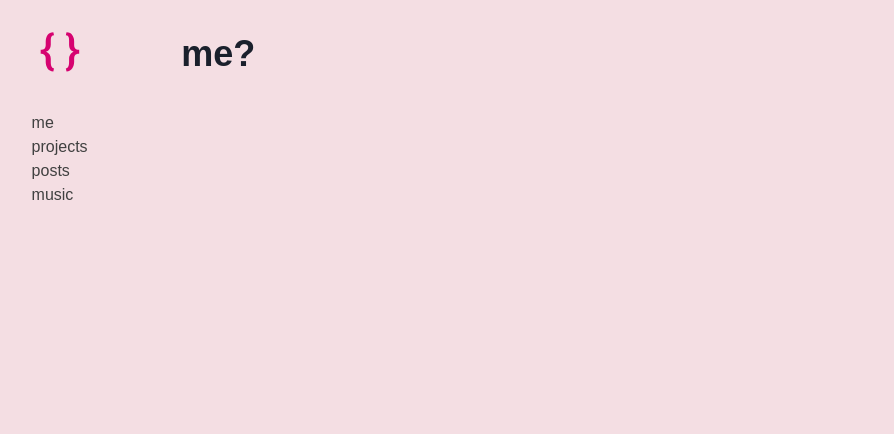
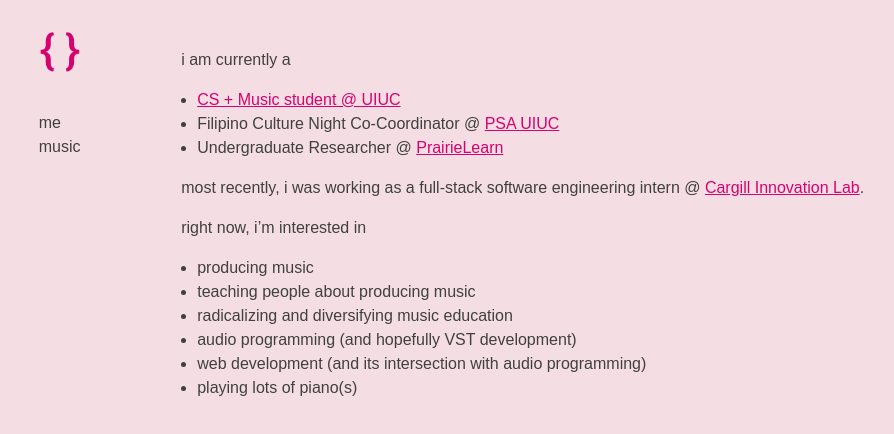
Before and after one commit to renzol2/portfolio, a Next.js app: page /me in a window 1280 px wide. Shown: the top 434 px of the page, without its empty margins (94-988 px from the left). Built offline with nearby package versions, Linux system fonts and the light colour scheme.

Commit message:
Add MDX support

```diff
--- a/components/Hoverable.tsx
+++ b/components/Hoverable.tsx
@@ -7,13 +7,7 @@ export default function Hoverable({
   isLink = false,
   externalHref = '',
   props,
-}: {
-  color?: string;
-  children: React.ReactNode;
-  isLink?: boolean;
-  externalHref?: string;
-  props?: ChakraProps;
-}) {
+}: any) {
   const HoverableComponent = isLink ? Link : chakra.span;
   return (
     <HoverableComponent
--- a/components/Navbar.tsx
+++ b/components/Navbar.tsx
@@ -18,8 +18,8 @@ import logo from '../public/assets/logo.svg';
 export default function Navbar() {
   const NAVIGATION = [
     { text: 'me', path: '/me' },
-    { text: 'projects', path: '/projects' },
-    { text: 'posts', path: '/posts' },
+    // { text: 'projects', path: '/projects' },
+    // { text: 'posts', path: '/posts' },
     { text: 'music', path: '/music' },
   ];
 
--- a/components/Page.tsx
+++ b/components/Page.tsx
@@ -1,6 +1,7 @@
 import { Box, Center, Fade, Grid } from '@chakra-ui/react';
 import Head from 'next/head';
 import React from 'react';
+import { TEXT } from '../theme/colors';
 import Navbar from './Navbar';
 
 export default function Page({
@@ -19,7 +20,7 @@ export default function Page({
       </Head>
       <Grid templateColumns={{ base: '100%', md: '20% 80%' }} p="2.5%">
         <Navbar />
-        <Box>{children}</Box>
+        <Box color={TEXT}>{children}</Box>
       </Grid>
     </>
   );
--- /dev/null
+++ b/components/mdxComponents.tsx
@@ -0,0 +1,29 @@
+import { Text, UnorderedList, OrderedList, ListItem } from '@chakra-ui/react';
+import Hoverable from './Hoverable';
+import { HIGHLIGHT_COLOR, PRIMARY_ACCENT, TEXT } from '../theme/colors';
+
+const mdxComponents = {
+  p: (props: any) => (
+    <Text
+      my="1rem"
+      _selection={{
+        background: HIGHLIGHT_COLOR,
+      }}
+      color={TEXT}
+      {...props}
+    />
+  ),
+  ul: UnorderedList,
+  ol: OrderedList,
+  li: (props: any) => (
+    <ListItem
+      _selection={{
+        background: HIGHLIGHT_COLOR,
+      }}
+      {...props}
+    />
+  ),
+  a: (props: any) => <Hoverable externalHref={props.href} isLink {...props} />,
+};
+
+export default mdxComponents;
--- /dev/null
+++ b/content/me.mdx
@@ -0,0 +1,16 @@
+i am currently a
+
+- [CS + Music student @ UIUC](https://music.illinois.edu/area/cs-music)
+- Filipino Culture Night Co-Coordinator @ [PSA UIUC](http://psauiuc.org/)
+- Undergraduate Researcher @ [PrairieLearn](https://www.prairielearn.org/)
+
+most recently, i was working as a full-stack software engineering intern @ [Cargill Innovation Lab](https://researchpark.illinois.edu/tenant_directory/cargill-innovation-lab/).
+
+right now, i’m interested in
+
+- producing music
+- teaching people about producing music
+- radicalizing and diversifying music education
+- audio programming (and hopefully VST development)
+- web development (and its intersection with audio programming)
+- playing lots of piano(s)
--- /dev/null
+++ b/content/music.mdx
@@ -0,0 +1 @@
+i do write music. i'll post it here soon
--- /dev/null
+++ b/next.config.js
@@ -0,0 +1,25 @@
+module.exports = {
+  // Prefer loading of ES Modules over CommonJS
+  // experimental: { esmExternals: true },
+  // Support MDX files as pages:
+  pageExtensions: ['md', 'mdx', 'tsx', 'ts', 'jsx', 'js'],
+  // Support loading `.md`, `.mdx`:
+  webpack(config, options) {
+    config.module.rules.push({
+      test: /\.mdx?$/,
+      use: [
+        // The default `babel-loader` used by Next:
+        options.defaultLoaders.babel,
+        {
+          loader: '@mdx-js/loader',
+          /** @type {import('@mdx-js/loader').Options} */
+          options: {
+            /* jsxImportSource: …, otherOptions… */
+          },
+        },
+      ],
+    });
+
+    return config;
+  },
+};
--- a/package.json
+++ b/package.json
@@ -14,6 +14,7 @@
     "@emotion/styled": "^11",
     "@fontsource/roboto-mono": "^4.5.0",
     "@fontsource/sora": "^4.5.0",
+    "@mdx-js/loader": "^2.0.0-rc.2",
     "framer-motion": "^5",
     "next": "12.0.7",
     "react": "17.0.2",
--- a/pages/me.tsx
+++ b/pages/me.tsx
@@ -1,11 +1,12 @@
-import { Box, Text, Heading } from '@chakra-ui/react';
 import type { NextPage } from 'next';
+import mdxComponents from '../components/mdxComponents';
 import Page from '../components/Page';
+import Me from '../content/me.mdx';
 
 const About: NextPage = () => {
   return (
     <Page>
-      <Heading>me?</Heading>
+      <Me components={mdxComponents} />
     </Page>
   );
 };
--- a/pages/music.tsx
+++ b/pages/music.tsx
@@ -1,11 +1,12 @@
-import { Box, Text, Heading } from '@chakra-ui/react';
 import type { NextPage } from 'next';
+import mdxComponents from '../components/mdxComponents';
 import Page from '../components/Page';
+import MusicContent from '../content/music.mdx';
 
 const Music: NextPage = () => {
   return (
     <Page>
-      <Heading>music</Heading>
+      <MusicContent components={mdxComponents} />
     </Page>
   );
 };
--- a/theme/colors.ts
+++ b/theme/colors.ts
@@ -5,3 +5,6 @@ export const TEXT = '#404040';
 export const MUSIC = '#008544';
 export const TECH = '#0069D9';
 export const INSTAGRAM = '#A70046';
+export const URBANA_ORANGE = '#E84A27';
+export const CARGILL_GREEN = '#008544';
+export const PRAIRIELEARN_BLUE = '#007BFF';
--- a/theme/index.ts
+++ b/theme/index.ts
@@ -1,6 +1,19 @@
 import { extendTheme } from '@chakra-ui/react';
+import { PRIMARY_ACCENT, TEXT } from './colors';
 
 const theme = extendTheme({
+  components: {
+    global: {
+      body: {
+        color: TEXT,
+      },
+    },
+    ListItem: {
+      _selection: {
+        color: PRIMARY_ACCENT,
+      },
+    },
+  },
   fonts: {
     heading: 'sans-serif',
     body: 'sans-serif',
```
Also changed, not shown: 1 other file (tests, documents, lock files or other folders).
